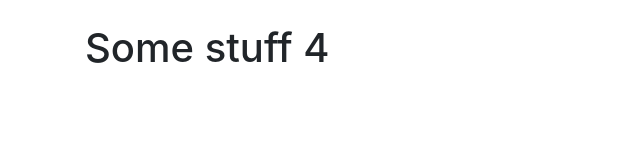
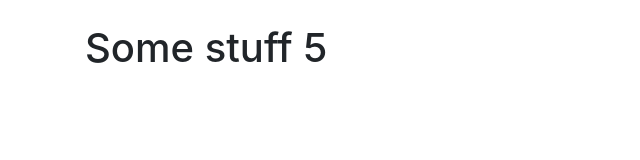
Before and after one commit to gsilver/personal-index, a plain HTML site: page index.html in a window 1280 px wide. Shown: the full height of the page, 0-640 px from the left. Drawn offline with nearby package versions, Linux system fonts and the light colour scheme.

Commit message:
still testing 2

```diff
--- a/index.html
+++ b/index.html
@@ -9,7 +9,7 @@
   <body>
 <div class="container">
   <br>
-  <h1>Some stuff 4</h1>
+  <h1>Some stuff 5</h1>
 
 </div>
     <script src="https://code.jquery.com/jquery-3.2.1.slim.min.js" integrity="sha384-KJ3o2DKtIkvYIK3UENzmM7KCkRr/rE9/Qpg6aAZGJwFDMVNA/GpGFF93hXpG5KkN" crossorigin="anonymous"></script>
```
